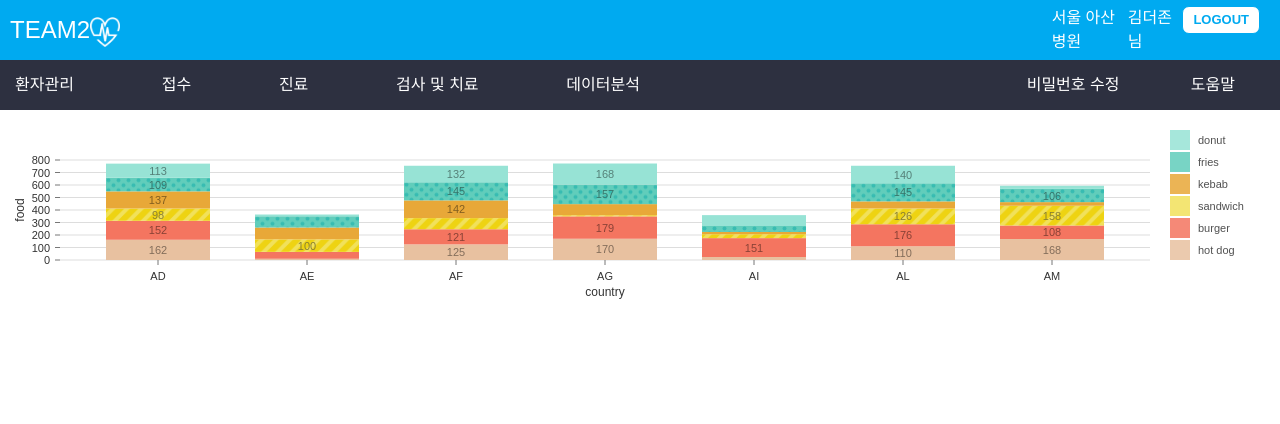
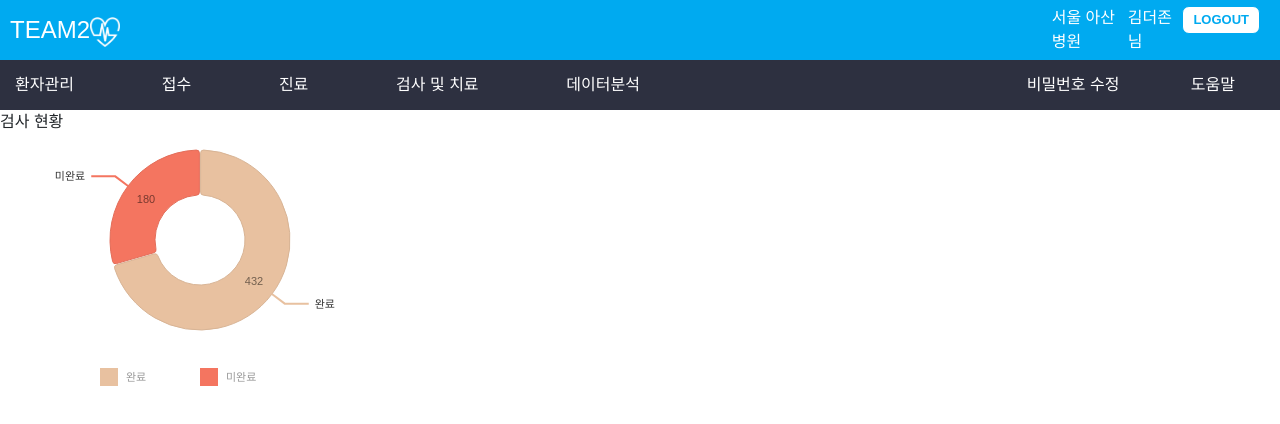
Before and after one commit to JongHyun94/Final_Team2_FrontEnd, a React (Create React App) app: page /DataAnalysis in a window 1280 px wide. Shown: the top 424 px of the page. Built offline with nearby package versions, Linux system fonts and the light colour scheme.

Commit message:
[update] 환자 props 연결, data 원 그래프

```diff
--- a/package.json
+++ b/package.json
@@ -5,6 +5,7 @@
   "dependencies": {
     "@nivo/bar": "^0.70.1",
     "@nivo/core": "^0.70.1",
+    "@nivo/pie": "^0.70.1",
     "@testing-library/jest-dom": "^5.11.4",
     "@testing-library/react": "^11.1.0",
     "@testing-library/user-event": "^12.1.10",
--- a/src/views/DataAnalysis/Data2.js
+++ b/src/views/DataAnalysis/Data2.js
@@ -1,209 +1,66 @@
-import { ResponsiveBar } from "@nivo/bar";
+import { ResponsivePie } from "@nivo/pie";
+
 
 function Data2(props) {
   const data = [
     {
-      country: "AD",
-      "hot dog": 162,
-      "hot dogColor": "hsl(198, 70%, 50%)",
-      burger: 152,
-      burgerColor: "hsl(136, 70%, 50%)",
-      sandwich: 98,
-      sandwichColor: "hsl(109, 70%, 50%)",
-      kebab: 137,
-      kebabColor: "hsl(344, 70%, 50%)",
-      fries: 109,
-      friesColor: "hsl(282, 70%, 50%)",
-      donut: 113,
-      donutColor: "hsl(11, 70%, 50%)",
+      id: "완료",
+      label: "완료",
+      value: 432,
+      color: "hsl(100, 70%, 50%)",
     },
     {
-      country: "AE",
-      "hot dog": 10,
-      "hot dogColor": "hsl(216, 70%, 50%)",
-      burger: 55,
-      burgerColor: "hsl(317, 70%, 50%)",
-      sandwich: 100,
-      sandwichColor: "hsl(357, 70%, 50%)",
-      kebab: 95,
-      kebabColor: "hsl(228, 70%, 50%)",
-      fries: 90,
-      friesColor: "hsl(142, 70%, 50%)",
-      donut: 14,
-      donutColor: "hsl(120, 70%, 50%)",
-    },
-    {
-      country: "AF",
-      "hot dog": 125,
-      "hot dogColor": "hsl(290, 70%, 50%)",
-      burger: 121,
-      burgerColor: "hsl(342, 70%, 50%)",
-      sandwich: 89,
-      sandwichColor: "hsl(325, 70%, 50%)",
-      kebab: 142,
-      kebabColor: "hsl(307, 70%, 50%)",
-      fries: 145,
-      friesColor: "hsl(204, 70%, 50%)",
-      donut: 132,
-      donutColor: "hsl(331, 70%, 50%)",
-    },
-    {
-      country: "AG",
-      "hot dog": 170,
-      "hot dogColor": "hsl(170, 70%, 50%)",
-      burger: 179,
-      burgerColor: "hsl(19, 70%, 50%)",
-      sandwich: 9,
-      sandwichColor: "hsl(12, 70%, 50%)",
-      kebab: 89,
-      kebabColor: "hsl(262, 70%, 50%)",
-      fries: 157,
-      friesColor: "hsl(194, 70%, 50%)",
-      donut: 168,
-      donutColor: "hsl(147, 70%, 50%)",
-    },
-    {
-      country: "AI",
-      "hot dog": 24,
-      "hot dogColor": "hsl(128, 70%, 50%)",
-      burger: 151,
-      burgerColor: "hsl(158, 70%, 50%)",
-      sandwich: 31,
-      sandwichColor: "hsl(177, 70%, 50%)",
-      kebab: 18,
-      kebabColor: "hsl(124, 70%, 50%)",
-      fries: 48,
-      friesColor: "hsl(5, 70%, 50%)",
-      donut: 87,
-      donutColor: "hsl(301, 70%, 50%)",
-    },
-    {
-      country: "AL",
-      "hot dog": 110,
-      "hot dogColor": "hsl(30, 70%, 50%)",
-      burger: 176,
-      burgerColor: "hsl(227, 70%, 50%)",
-      sandwich: 126,
-      sandwichColor: "hsl(85, 70%, 50%)",
-      kebab: 57,
-      kebabColor: "hsl(12, 70%, 50%)",
-      fries: 145,
-      friesColor: "hsl(48, 70%, 50%)",
-      donut: 140,
-      donutColor: "hsl(114, 70%, 50%)",
-    },
-    {
-      country: "AM",
-      "hot dog": 168,
-      "hot dogColor": "hsl(141, 70%, 50%)",
-      burger: 108,
-      burgerColor: "hsl(125, 70%, 50%)",
-      sandwich: 158,
-      sandwichColor: "hsl(281, 70%, 50%)",
-      kebab: 29,
-      kebabColor: "hsl(64, 70%, 50%)",
-      fries: 106,
-      friesColor: "hsl(56, 70%, 50%)",
-      donut: 25,
-      donutColor: "hsl(295, 70%, 50%)",
-    },
-  ];
+      id: "미완료",
+      label: "미완료",
+      value: 180,
+      color: "hsl(277, 70%, 50%)",
+    }
+  ]
 
   return (
-    <div style={{ height: 200 }}>
-      <ResponsiveBar
+    <div style={{ height: 300, width: 400 }}>
+      <ResponsivePie
         data={data}
-        keys={["hot dog", "burger", "sandwich", "kebab", "fries", "donut"]}
-        indexBy="country"
-        margin={{ top: 50, right: 130, bottom: 50, left: 60 }}
-        padding={0.3}
-        valueScale={{ type: "linear" }}
-        indexScale={{ type: "band", round: true }}
-        colors={{ scheme: "nivo" }}
-        defs={[
-          {
-            id: "dots",
-            type: "patternDots",
-            background: "inherit",
-            color: "#38bcb2",
-            size: 4,
-            padding: 1,
-            stagger: true,
-          },
-          {
-            id: "lines",
-            type: "patternLines",
-            background: "inherit",
-            color: "#eed312",
-            rotation: -45,
-            lineWidth: 6,
-            spacing: 10,
-          },
-        ]}
-        fill={[
-          {
-            match: {
-              id: "fries",
-            },
-            id: "dots",
-          },
-          {
-            match: {
-              id: "sandwich",
-            },
-            id: "lines",
-          },
-        ]}
-        borderColor={{ from: "color", modifiers: [["darker", 1.6]] }}
-        axisTop={null}
-        axisRight={null}
-        axisBottom={{
-          tickSize: 5,
-          tickPadding: 5,
-          tickRotation: 0,
-          legend: "country",
-          legendPosition: "middle",
-          legendOffset: 32,
-        }}
-        axisLeft={{
-          tickSize: 5,
-          tickPadding: 5,
-          tickRotation: 0,
-          legend: "food",
-          legendPosition: "middle",
-          legendOffset: -40,
-        }}
-        labelSkipWidth={12}
-        labelSkipHeight={12}
-        labelTextColor={{ from: "color", modifiers: [["darker", 1.6]] }}
+        margin={{ top: 40, right: 80, bottom: 80, left: 80 }}
+        innerRadius={0.5}
+        padAngle={0.7}
+        cornerRadius={3}
+        activeOuterRadiusOffset={8}
+        borderWidth={1}
+        borderColor={{ from: "color", modifiers: [["darker", 0.2]] }}
+        arcLinkLabelsSkipAngle={10}
+        arcLinkLabelsTextColor="#333333"
+        arcLinkLabelsThickness={2}
+        arcLinkLabelsColor={{ from: "color" }}
+        arcLabelsSkipAngle={10}
+        arcLabelsTextColor={{ from: "color", modifiers: [["darker", 2]] }}
         legends={[
           {
-            dataFrom: "keys",
-            anchor: "bottom-right",
-            direction: "column",
+            anchor: "bottom",
+            direction: "row",
             justify: false,
-            translateX: 120,
-            translateY: 0,
-            itemsSpacing: 2,
+            translateX: 0,
+            translateY: 56,
+            itemsSpacing: 0,
             itemWidth: 100,
-            itemHeight: 20,
+            itemHeight: 18,
+            itemTextColor: "#999",
             itemDirection: "left-to-right",
-            itemOpacity: 0.85,
-            symbolSize: 20,
+            itemOpacity: 1,
+            symbolSize: 18,
+            // symbolShape: "circle",
             effects: [
               {
                 on: "hover",
                 style: {
-                  itemOpacity: 1,
+                  itemTextColor: "#000",
                 },
               },
             ],
           },
         ]}
-        animate={true}
-        motionStiffness={90}
-        motionDamping={15}
       />
+      <div>검사 현황</div>
     </div>
   );
 }
--- a/src/views/Help/index.js
+++ b/src/views/Help/index.js
@@ -17,7 +17,7 @@ function Help(props) {
         <div>원격 A/S</div>
         <div className={`icon`}><i className="bi bi-laptop"></i></div>
         <div></div>
-        <div className="text-center"><i class="bi bi-telephone mr-1" style={{"font-size":"1.6rem"}}></i>1688-6000</div>
+        <div className="text-center"><i className="bi bi-telephone mr-1" style={{"fontSize":"1.6rem"}}></i>1688-6000</div>
       </div>
     </div>
   );
--- a/src/views/Patient/AddressModal.css
+++ b/src/views/Patient/AddressModal.css
@@ -12,7 +12,7 @@
   width: 100%;
   max-width: 600px;
   height: 100%;
-  max-height: 500px;
+  max-height: 480px;
   margin:0 auto;
   border-radius: .3rem;
   background-color: #fff;
--- a/src/views/Patient/AddressModal.js
+++ b/src/views/Patient/AddressModal.js
@@ -4,15 +4,6 @@ import "./AddressModal.css";
 
 export const Modal = (props) => {
   const {open, close, send} = props;
-  console.log(open);
-  console.log(close);
-  console.log(send);
-
-  const [Alladdress, setAllAddress] = useState({
-    paritentZipcode: "",
-    paritentAddress: "",
-    paritentDetailAddress2: ""
-  })
 
   // 다음 주소 API
   const handleComplete = (data) => {
@@ -30,13 +21,9 @@ export const Modal = (props) => {
     }
 
     console.log(fullAddress);  // e.g. '서울 성동구 왕십리로2길 20 (성수동1가)'
-    console.log(data);
-    setAllAddress({
-      paritentZipcode: data.zonecode,
-      paritentAddress: data.address,
-      paritentDetailAddress2: data.buildingName
-    });
 
+    // 주소 데이터를 createForm으로 보냄
+    send(data);
     return data;
   }
 
@@ -47,7 +34,7 @@ export const Modal = (props) => {
           <section className="content">
             <main>
               <DaumPostcode
-                onComplete={handleComplete & close}
+                onComplete={handleComplete}
                 { ...props }
               />
             </main>
--- a/src/views/Patient/PatientList.js
+++ b/src/views/Patient/PatientList.js
@@ -14,6 +14,7 @@ function getPatientList() {
 function PatientList(props) {
   // 환자 목록 상태
   const [patients, setPatients] = useState(getPatientList);
+
   // 환자 상태
   const [patient, setPatient] = useState({
     patientId: "",
@@ -24,33 +25,30 @@ function PatientList(props) {
     patientAddress: "",
     patientRegDate: ""
   });
+
   // 검색 상태
-  const [search, setSearch] = useState("");
+  const [keyword, setKeyword] = useState("");
 
-  const patientContext = useContext(PatientContext);
-
-  const [patientId, setPatientId] = useState("");
+  // const patientContext = useContext(PatientContext);
 
   const handleChange = (event) => {
-    setSearch(event.target.value);
+    setKeyword(event.target.value);
+    console.log(keyword);
   };
 
-  // 검색 실행
+  // 검색
   const handleSearch = (event) => {
     event.preventDefault();
-    const keyword = {...search};
-    console.log(keyword);
+    const data = {...keyword};
+    props.search(data);
   }
 
   // 환자 선택
-  const handleClick = async (patientId) => {
-    try {
-      console.log(patientId);
-      setPatientId(patientId);
-      patientContext.setPatientId(patientId);
-    } catch(error) {
-      console.log(error);
-    }
+  const handleClick = (patientId) => {
+    console.log(patientId);
+    props.changeId(patientId);
+    // setPatientId(patientId);
+    // patientContext.setPatientId(patientId);
   };
 
   const rowRenderer = ({index, key, style}) => {
--- a/src/views/Patient/index.js
+++ b/src/views/Patient/index.js
@@ -3,22 +3,38 @@ import PatientCreateForm from "./PatientCreateForm";
 import PatientList from "./PatientList";
 import PatientUpdateForm from "./PatientUpdateForm";
 import "./Patient.css";
+import { useState } from "react";
 
 function Patient(props) {
+  // 환자 코드 상태
+  const [patientId, setPatientId] = useState("");
+
+  // 검색 상태
+  const [keyword, setKeyword] = useState("");
+
+  function changeId(id) {
+    setPatientId(id);
+  };
+
+  function search(keyword) {
+    setKeyword(keyword);
+    console.log("keyword출력:", keyword);
+  };
+
   return (
     <div className={`row no-gutters Patient`}>
       <PatientContextProvider>
         {/* 좌측 */}
         <div className="left">
           {/* 환자 목록 */}
-          <PatientList />
+          <PatientList patientId={patientId} changeId={(id) => changeId(id)} search={(keyword) => search(keyword)}/>
         </div>
 
         {/* 우측 */}
         <div className="right">
           <div className="right1">
             {/* 환자 정보 수정 */}
-            <PatientUpdateForm />
+            <PatientUpdateForm patientId={patientId}/>
           </div>
           <div className="right2">
             {/* 환자 등록 */}
```
Also changed, not shown: src/views/Auth/index.js (+4 -4 lines), src/views/Login.js (+24 -3 lines), src/views/Patient/PatientCreateForm.js (+33 -21 lines), src/views/Patient/PatientUpdateForm.js (+55 -33 lines), 1 other file (tests, documents, lock files or other folders).
